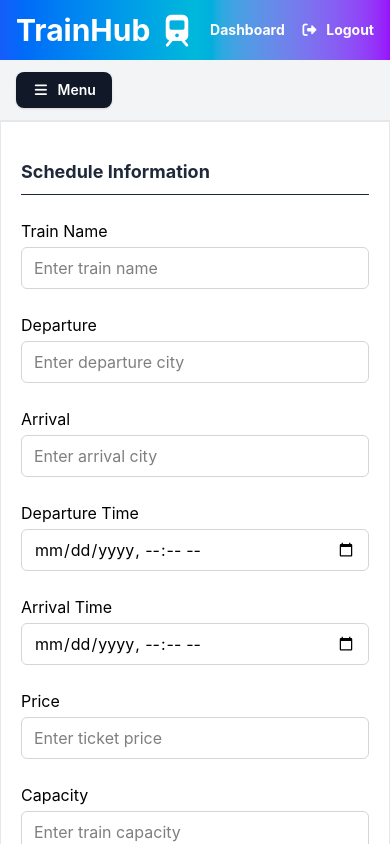
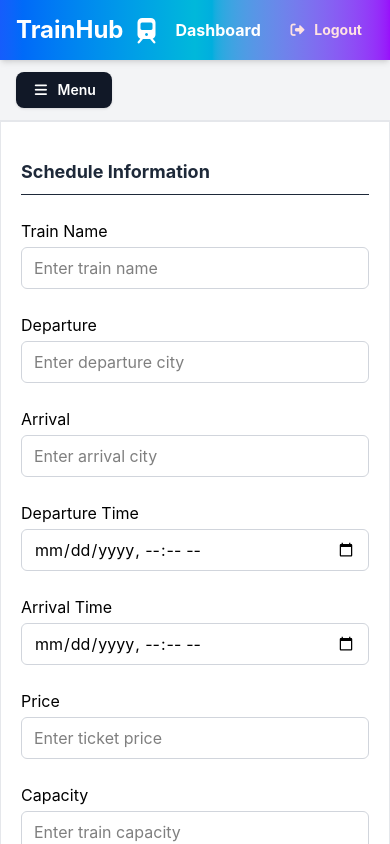
Before and after one commit to CodelyHas/TrainHub, a React (Vite) app in the folder frontend/: page /dashboard/create-schedule in a window 390 px wide. Built offline with nearby package versions, Linux system fonts and the light colour scheme.

Commit message:
Small tweaks

```diff
--- a/frontend/src/components/MainHeader.tsx
+++ b/frontend/src/components/MainHeader.tsx
@@ -1,17 +1,11 @@
-import { Link, useNavigate } from "react-router-dom";
-import { clearAuthSession } from "../features/auth/authStorage";
+import { Link } from "react-router-dom";
+import LogoutButton from "./auth/LogoutButton";
 
 function MainHeader() {
-  const navigate = useNavigate();
-
-  const handleLogout = () => {
-    clearAuthSession();
-    navigate("/login");
-  };
-
   return (
     <header
       className="
+        w-full z-50
         bg-linear-to-r from-blue-600 via-cyan-500 to-purple-600
         text-white flex items-center justify-between
         px-4 py-3 sm:px-8 sm:py-4 shadow-md
@@ -19,28 +13,21 @@ function MainHeader() {
     >
       <Link
         to="/dashboard"
-        className="flex items-center gap-2 font-bold text-3xl sm:text-4xl"
+        className="flex items-center gap-2 text-2xl sm:text-3xl font-bold"
       >
         <span>TrainHub</span>
-        <i className="fa-solid fa-train text-3xl sm:text-4xl"></i>
+        <i className="fa-solid fa-train"></i>
       </Link>
 
-      <nav className="flex items-center gap-4 sm:gap-8 text-sm sm:text-base font-bold">
+      <nav className="flex gap-4 sm:gap-8 text-md sm:text-md font-bold items-center">
         <Link
           to="/dashboard"
-          className="hover:underline underline-offset-4"
+          className="hover:underline decoration-1.5 underline-offset-4"
         >
           Dashboard
         </Link>
 
-        <button
-          type="button"
-          onClick={handleLogout}
-          className="flex items-center gap-2 hover:underline underline-offset-4 cursor-pointer"
-        >
-          <i className="fa-solid fa-right-from-bracket"></i>
-          <span>Logout</span>
-        </button>
+        <LogoutButton/>
       </nav>
     </header>
   );
--- a/frontend/src/components/auth/LogoutButton.tsx
+++ b/frontend/src/components/auth/LogoutButton.tsx
@@ -4,11 +4,7 @@ import toast from "react-hot-toast";
 import { clearAuthSession } from "../../features/auth/authStorage";
 import LogoutConfirmModal from "./LogoutConfrimModal";
 
-interface LogoutButtonProps {
-  variant?: "header" | "sidebar";
-}
-
-function LogoutButton({ variant = "header" }: LogoutButtonProps) {
+function LogoutButton() {
   const [isModalOpen, setIsModalOpen] = useState(false);
   const navigate = useNavigate();
 
@@ -20,16 +16,6 @@ function LogoutButton({ variant = "header" }: LogoutButtonProps) {
 
   return (
     <>
-      {variant === "sidebar" ? (
-        <button
-          type="button"
-          onClick={() => setIsModalOpen(true)}
-          className="navItem w-full text-left text-red-300 hover:bg-red-900/30 hover:text-red-100 cursor-pointer"
-        >
-          <i className="fa-solid fa-right-from-bracket mr-2"></i>
-          Logout
-        </button>
-      ) : (
       <button
         type="button"
         onClick={() => setIsModalOpen(true)}
@@ -38,7 +24,6 @@ function LogoutButton({ variant = "header" }: LogoutButtonProps) {
         <i className="fa-solid fa-right-from-bracket"></i>
         Logout
       </button>
-      )}
 
       {isModalOpen && (
         <LogoutConfirmModal
```
Lines whose indentation alone changed are shown as unchanged.
